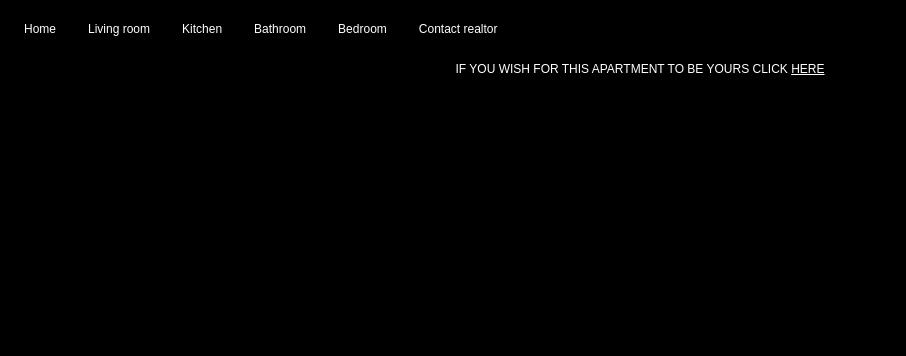
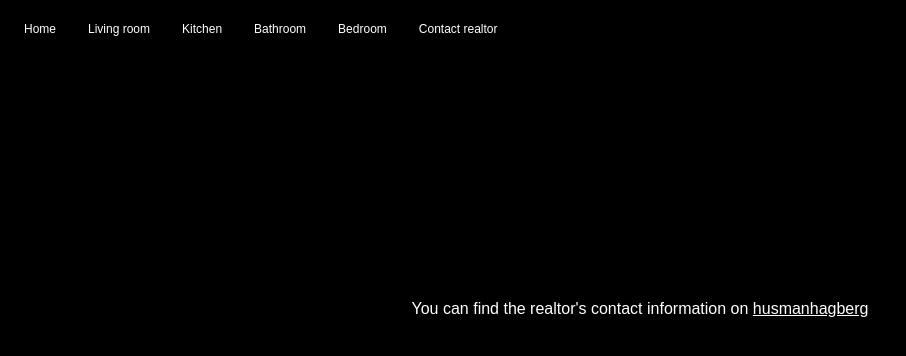
Before and after one commit to felixoppongwillborg/felixoppongwillborg.github.io, a plain HTML site: page contact.html in a window 1280 px wide. Shown: the whole page, without its empty margins (0-906 px from the left). Drawn offline with Linux system fonts and the light colour scheme.

Commit message:
sixth commit updated Contact page

```diff
--- a/contact.html
+++ b/contact.html
@@ -18,11 +18,22 @@
         <li><a href="contact.html">Contact realtor</a></li>
       </ul>
 
+      <br>
+      <br>
+      <br>
+      <br>
+      <br>
+      <br>
+      <br>
+      <br>
+      <br>
+      <br>
+      <br>
+      <br>
+      <br>
+      <p> You can find the realtor's contact information on <a href= "https://www.husmanhagberg.se/objekt/annons/OBJ14823_1769935095?alla-bilder=true&source=Hemnet#bilder" target="_blank">husmanhagberg</a> </p>
+
 
 </body>
 
-<footer>
-    <p>IF YOU WISH FOR THIS APARTMENT TO BE YOURS CLICK <a href="https://www.hemnet.se/bostad/lagenhet-2rum-bromma-ulvsunda-stockholms-kommun-lovasvagen-21-16737419" target="_blank">HERE</a>
-</footer>
-
 </html>
--- a/style.css
+++ b/style.css
@@ -1,7 +1,13 @@
 body {
     background-color: black;
+    color: white;
+    text-align: center;
+    font-family: Arial, Helvetica, sans-serif;
+
 
 }
+
+
 
 ul {
     list-style-type: none;
```
